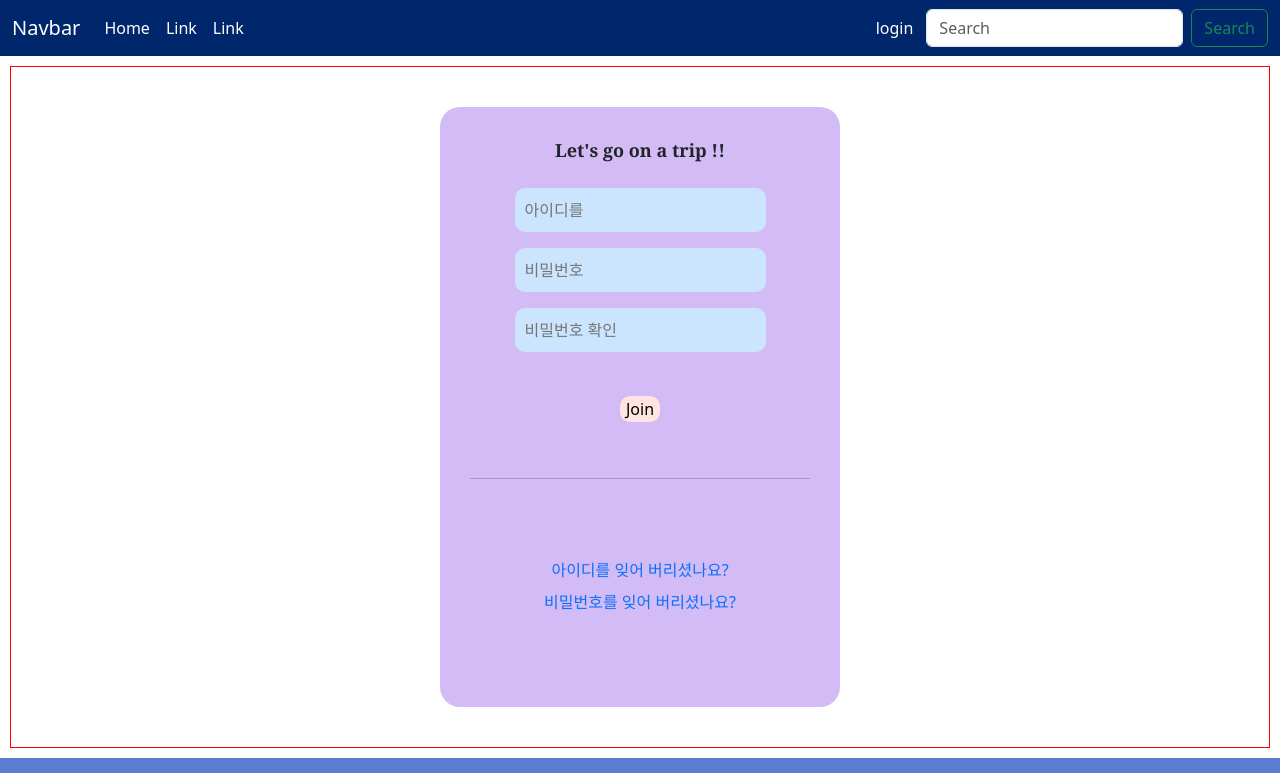
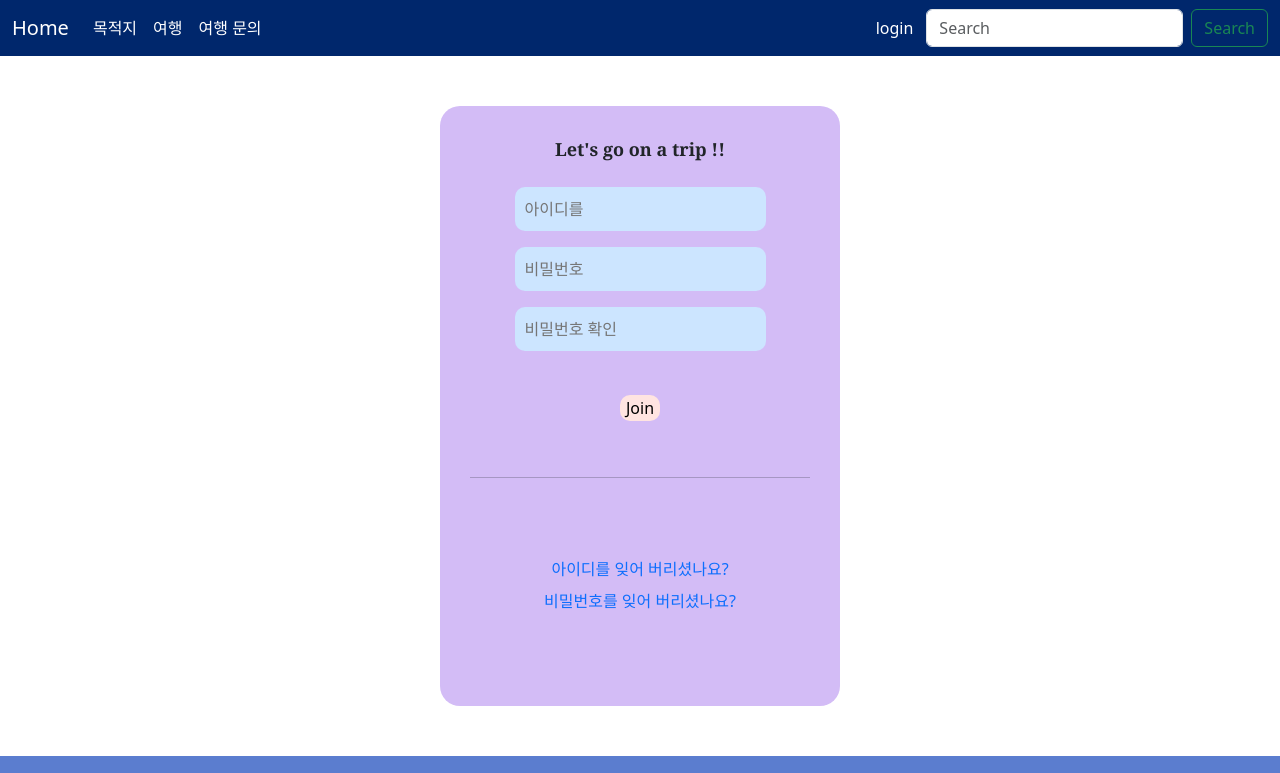
Before and after one commit to boy1434/Personal_Prj_1, a plain HTML site: page joinForm.html in a window 1280 px wide. Shown: the top 773 px of the page. Drawn offline with nearby package versions, Linux system fonts and the light colour scheme.

Commit message:
메인페이지4

```diff
--- a/joinForm.html
+++ b/joinForm.html
@@ -10,7 +10,7 @@
 <body>
   <nav class="navbar navbar-expand-lg" style="background-color: #00276c; color: white;">
     <div class="container-fluid" >
-      <a class="navbar-brand" style="color: white;" href="index.html">Navbar</a>
+      <a class="navbar-brand" style="color: white;" href="index.html">Home</a>
 
 
       <div class="collapse navbar-collapse"  id="navbarSupportedContent">
@@ -21,14 +21,14 @@
                  aria-current="page"
                  onmouseover="this.style.color='grey'"
                 onmouseleave="this.style.color='white'"
-                href="#">Home</a>
+                href="#">목적지</a>
           </li>
           <li class="nav-item">
             <a  class="nav-link"
                 style="color: white;"
                 onmouseover="this.style.color='grey'"
                 onmouseleave="this.style.color='white'"
-                href="#">Link</a>
+                href="#">여행</a>
           </li>
 
           <li class="nav-item">
@@ -36,7 +36,7 @@
                 style="color: white;"
                 onmouseover="this.style.color='grey'"
                 onmouseleave="this.style.color='white'"
-                href="#">Link
+                href="#">여행 문의
 
             </a>
           </li>
--- a/style.css
+++ b/style.css
@@ -50,7 +50,7 @@ footer{
 .login_form{
     display: flex;
     justify-content: center;
-    border: 1px solid red;
+
     padding: 10px;
     margin: 10px;
 
```
Also changed, not shown: loginForm.html (+4 -4 lines).
